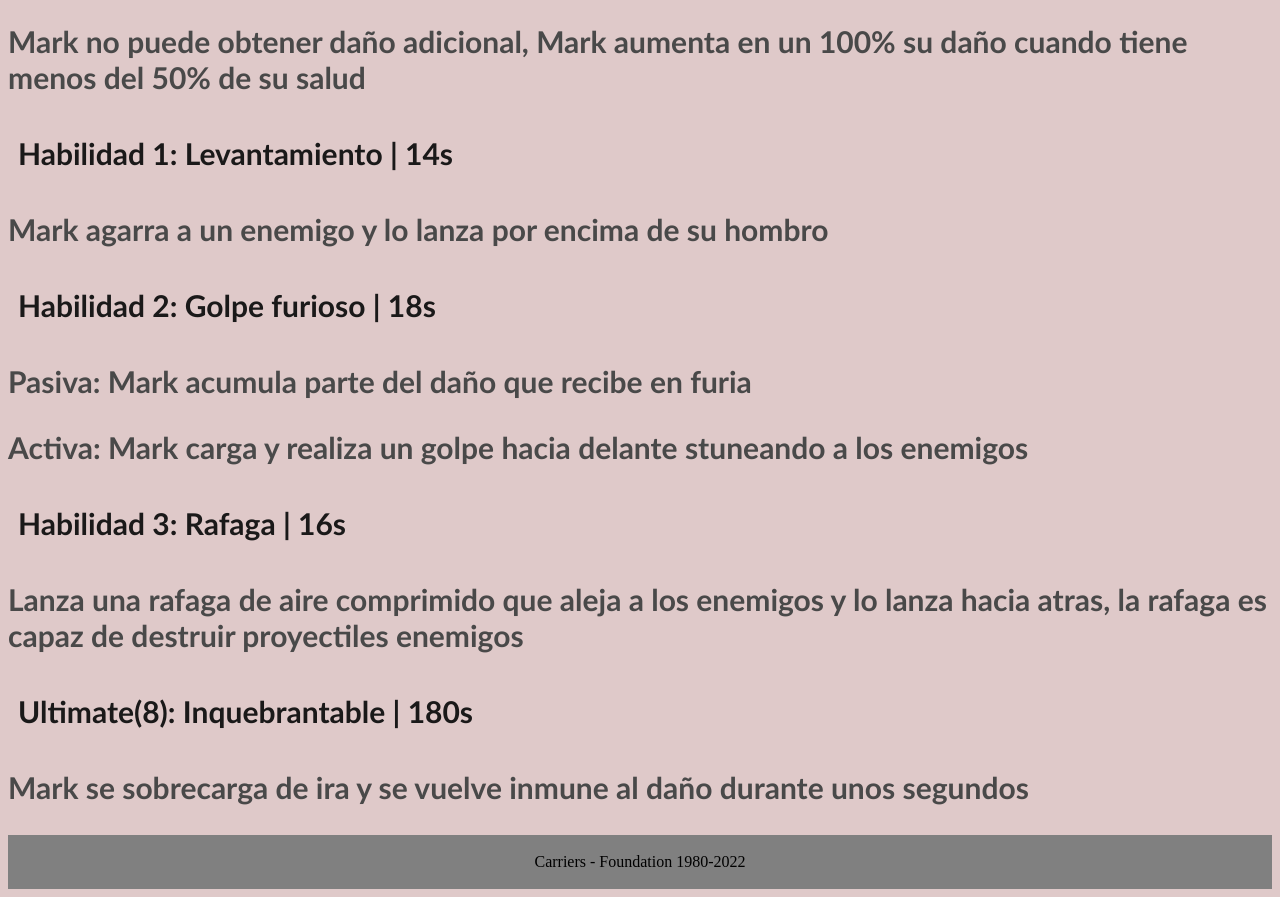
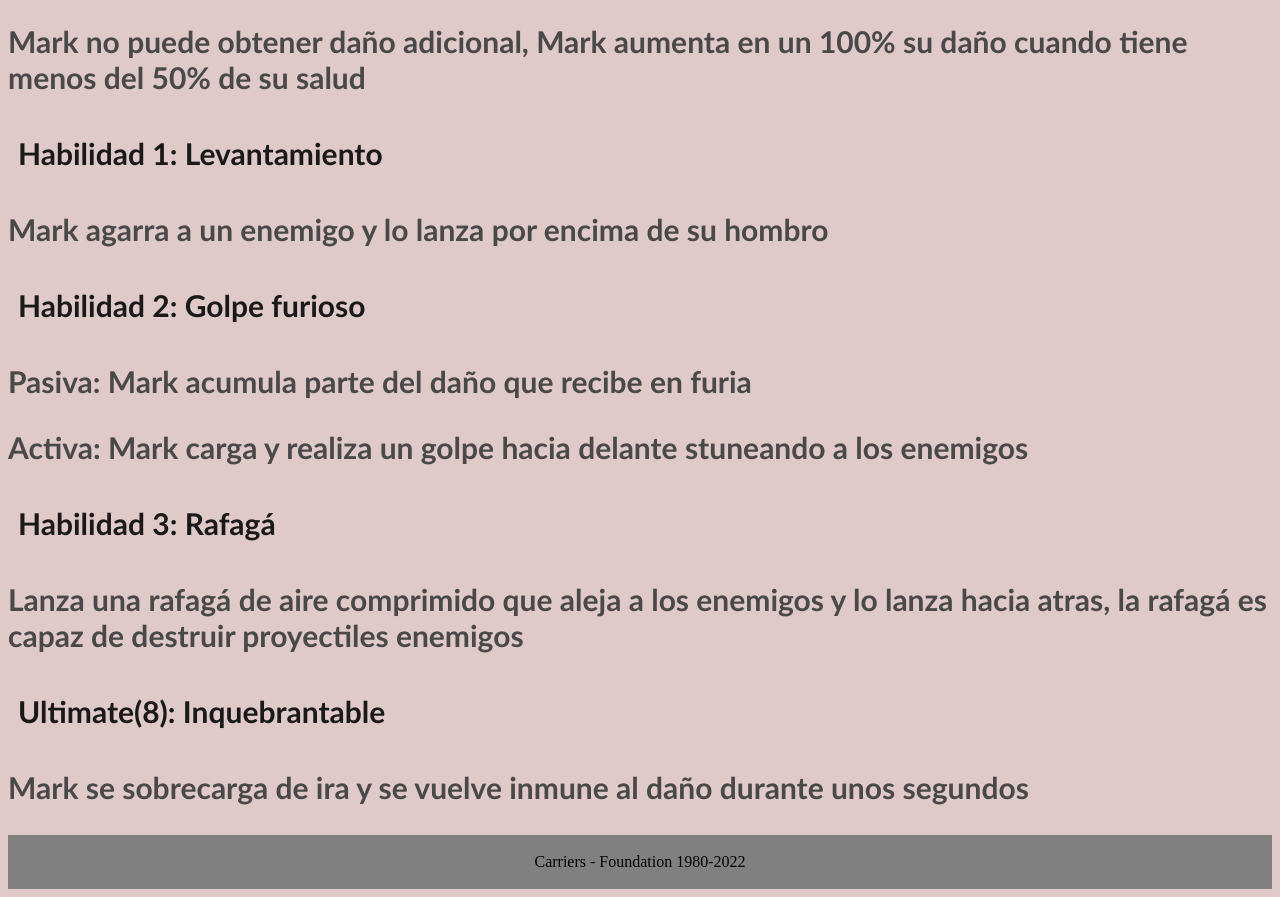
Before and after one commit to ZOROARK90/Carriers-Foundation-Mark, a plain HTML site: page index.html in a window 1280 px wide. Shown: the part 1060-1957 px from the top of the page. Drawn offline with Linux system fonts and the light colour scheme.

Commit message:
Update index.html

```diff
--- a/index.html
+++ b/index.html
@@ -52,21 +52,21 @@
                 daño cuando tiene menos del 50% de su salud</h3>
 
 
-            <h2>Habilidad 1: Levantamiento | 14s</h2>
+            <h2>Habilidad 1: Levantamiento</h2>
             <h3>Mark agarra a un enemigo y lo lanza por encima de su hombro</h3>
 
 
-            <h2>Habilidad 2: Golpe furioso | 18s</h2>
+            <h2>Habilidad 2: Golpe furioso</h2>
             <h3>Pasiva: Mark acumula parte del daño que recibe en furia</h3>
             <h3>Activa: Mark carga y realiza un golpe hacia delante stuneando a los enemigos</h3>
 
 
-            <h2>Habilidad 3: Rafaga | 16s</h2>
-            <h3>Lanza una rafaga de aire comprimido que aleja a los enemigos y lo lanza hacia
-                atras, la rafaga es capaz de destruir proyectiles enemigos</h3>
+            <h2>Habilidad 3: Rafagá</h2>
+            <h3>Lanza una rafagá de aire comprimido que aleja a los enemigos y lo lanza hacia
+                atras, la rafagá es capaz de destruir proyectiles enemigos</h3>
 
 
-            <h2>Ultimate(8): Inquebrantable | 180s</h2>
+            <h2>Ultimate(8): Inquebrantable</h2>
             <h3>Mark se sobrecarga de ira y se vuelve inmune al daño durante unos segundos</h3>
         </nav>
         <footer class="pie">
```
